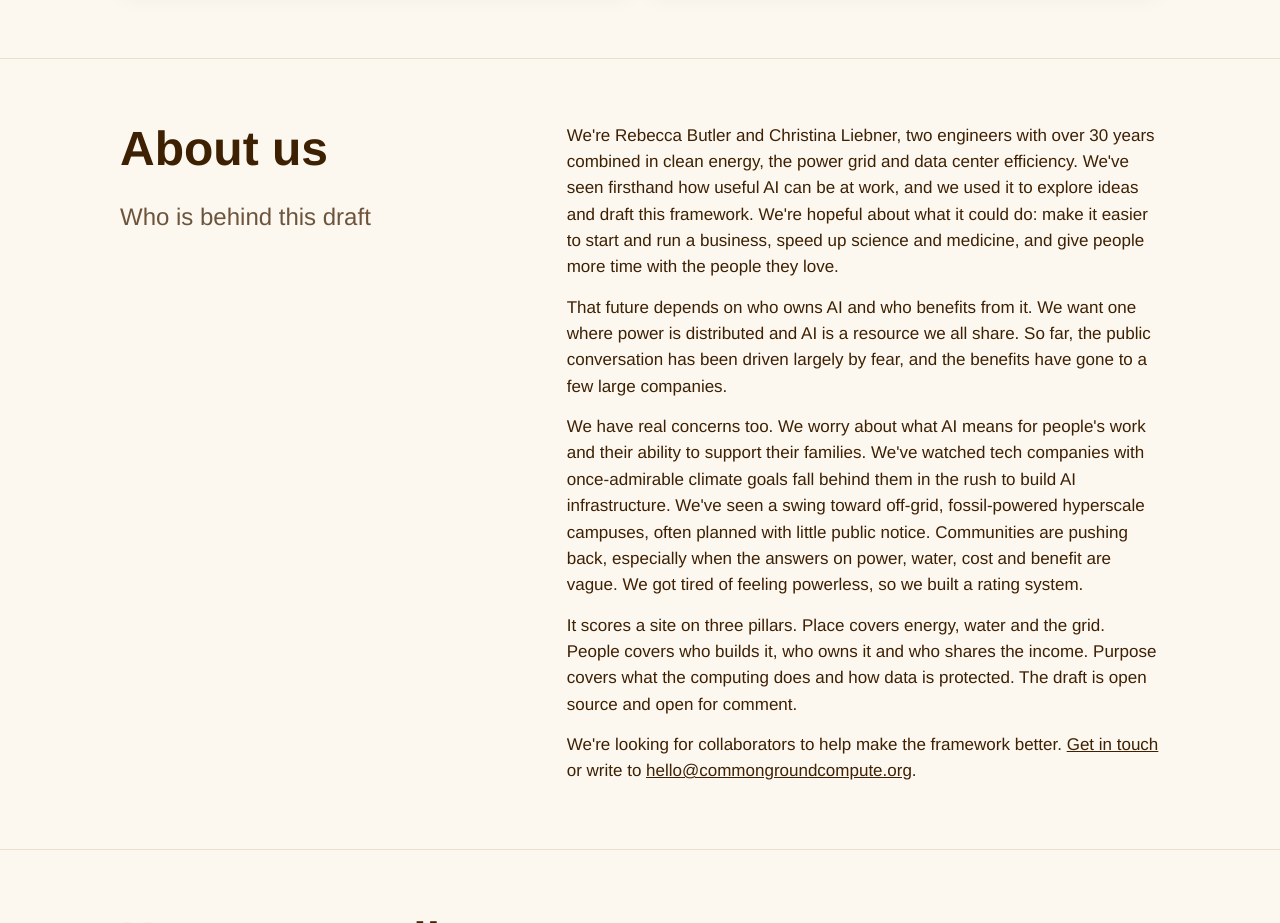
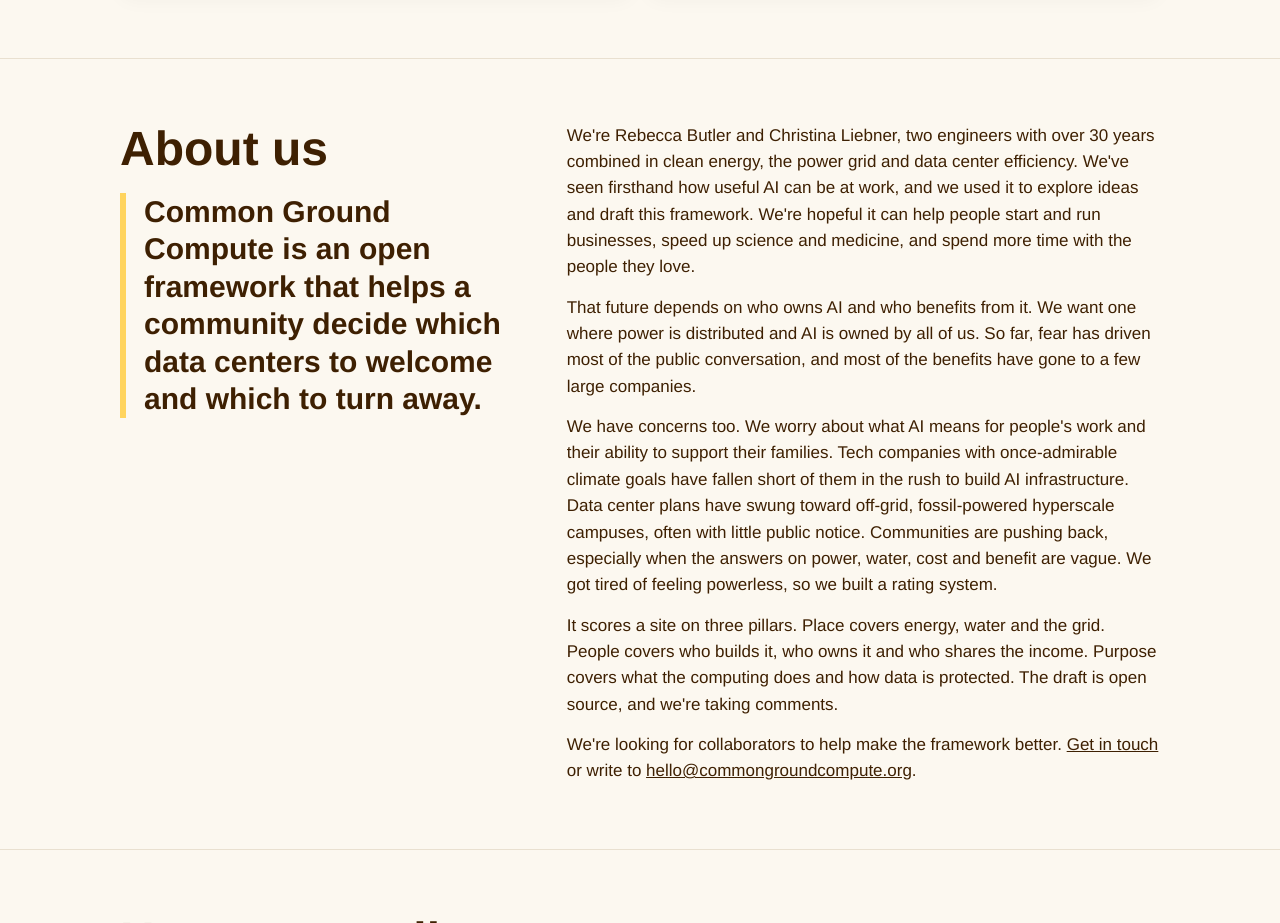
Before and after one commit to rebexcodex/commongroundcompute, a plain HTML site: page index.html in a window 1280 px wide. Shown: the part 7760-8683 px from the top of the page. Drawn offline with Linux system fonts and the light colour scheme; a web font is replaced by a local one.

Commit message:
Update About us text with final edits
Co-Authored-By: Claude Opus 5.5 <noreply@anthropic.com>
Claude-Session: https://claude.ai/code/session_0155t8oRG54jtjaWBL9DVzcK

```diff
--- a/index.html
+++ b/index.html
@@ -589,13 +589,13 @@ footer { border-top: 1px solid var(--rule); padding: 32px 0 48px; font-size: 14p
   <div class="wrap view">
     <div class="stack">
       <h2>About us</h2>
-      <p class="subhead">Who is behind this draft</p>
+      <p class="pull">Common Ground Compute is an open framework that helps a community decide which data centers to welcome and which to turn away.</p>
     </div>
     <div class="body">
-      <p>We're Rebecca Butler and Christina Liebner, two engineers with over 30 years combined in clean energy, the power grid and data center efficiency. We've seen firsthand how useful AI can be at work, and we used it to explore ideas and draft this framework. We're hopeful about what it could do: make it easier to start and run a business, speed up science and medicine, and give people more time with the people they love.</p>
-      <p>That future depends on who owns AI and who benefits from it. We want one where power is distributed and AI is a resource we all share. So far, the public conversation has been driven largely by fear, and the benefits have gone to a few large companies.</p>
-      <p>We have real concerns too. We worry about what AI means for people's work and their ability to support their families. We've watched tech companies with once-admirable climate goals fall behind them in the rush to build AI infrastructure. We've seen a swing toward off-grid, fossil-powered hyperscale campuses, often planned with little public notice. Communities are pushing back, especially when the answers on power, water, cost and benefit are vague. We got tired of feeling powerless, so we built a rating system.</p>
-      <p>It scores a site on three pillars. Place covers energy, water and the grid. People covers who builds it, who owns it and who shares the income. Purpose covers what the computing does and how data is protected. The draft is open source and open for comment.</p>
+      <p>We're Rebecca Butler and Christina Liebner, two engineers with over 30 years combined in clean energy, the power grid and data center efficiency. We've seen firsthand how useful AI can be at work, and we used it to explore ideas and draft this framework. We're hopeful it can help people start and run businesses, speed up science and medicine, and spend more time with the people they love.</p>
+      <p>That future depends on who owns AI and who benefits from it. We want one where power is distributed and AI is owned by all of us. So far, fear has driven most of the public conversation, and most of the benefits have gone to a few large companies.</p>
+      <p>We have concerns too. We worry about what AI means for people's work and their ability to support their families. Tech companies with once-admirable climate goals have fallen short of them in the rush to build AI infrastructure. Data center plans have swung toward off-grid, fossil-powered hyperscale campuses, often with little public notice. Communities are pushing back, especially when the answers on power, water, cost and benefit are vague. We got tired of feeling powerless, so we built a rating system.</p>
+      <p>It scores a site on three pillars. Place covers energy, water and the grid. People covers who builds it, who owns it and who shares the income. Purpose covers what the computing does and how data is protected. The draft is open source, and we're taking comments.</p>
       <p>We're looking for collaborators to help make the framework better. <a href="#contact">Get in touch</a> or write to <a href="mailto:hello@commongroundcompute.org">hello@commongroundcompute.org</a>.</p>
     </div>
   </div>
```
